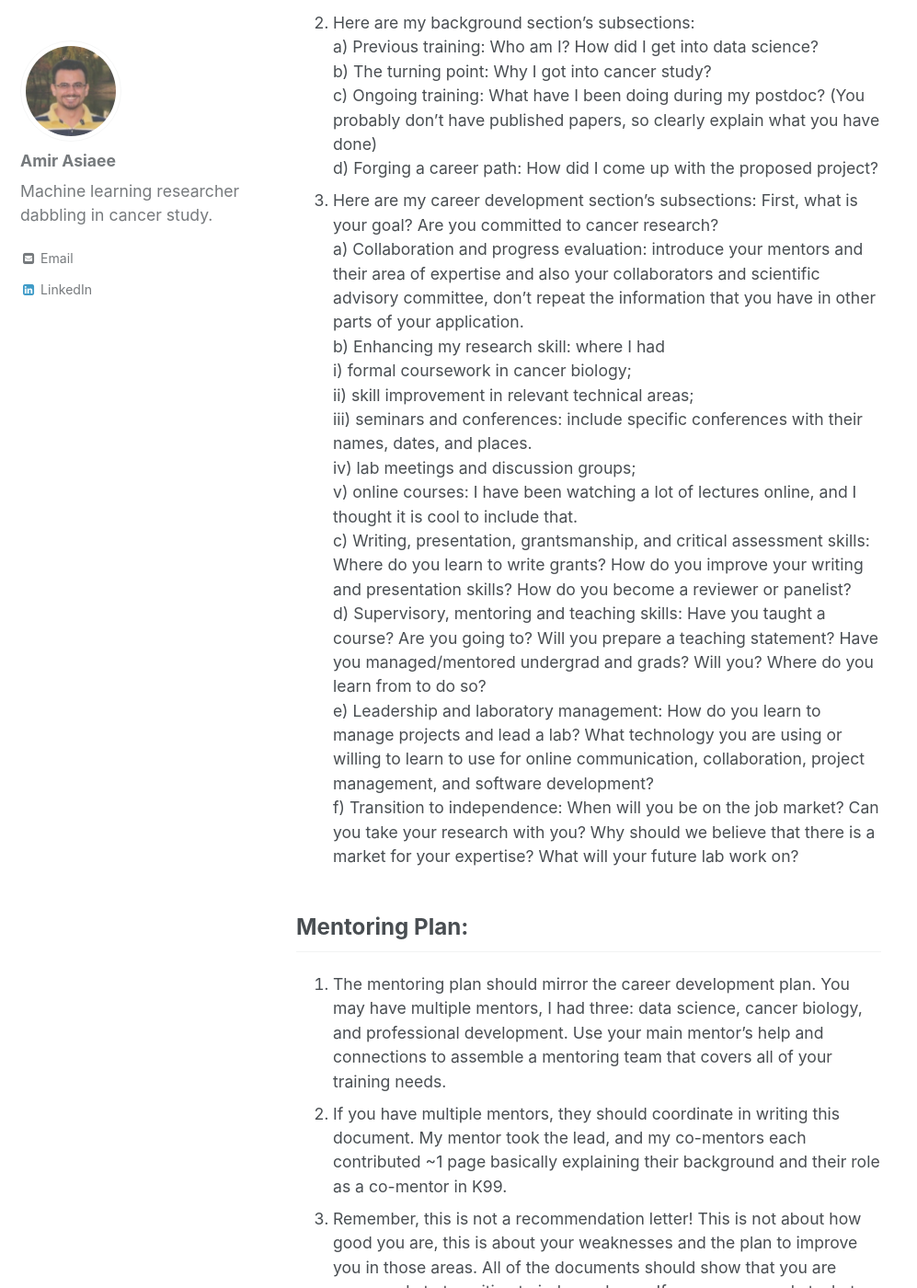
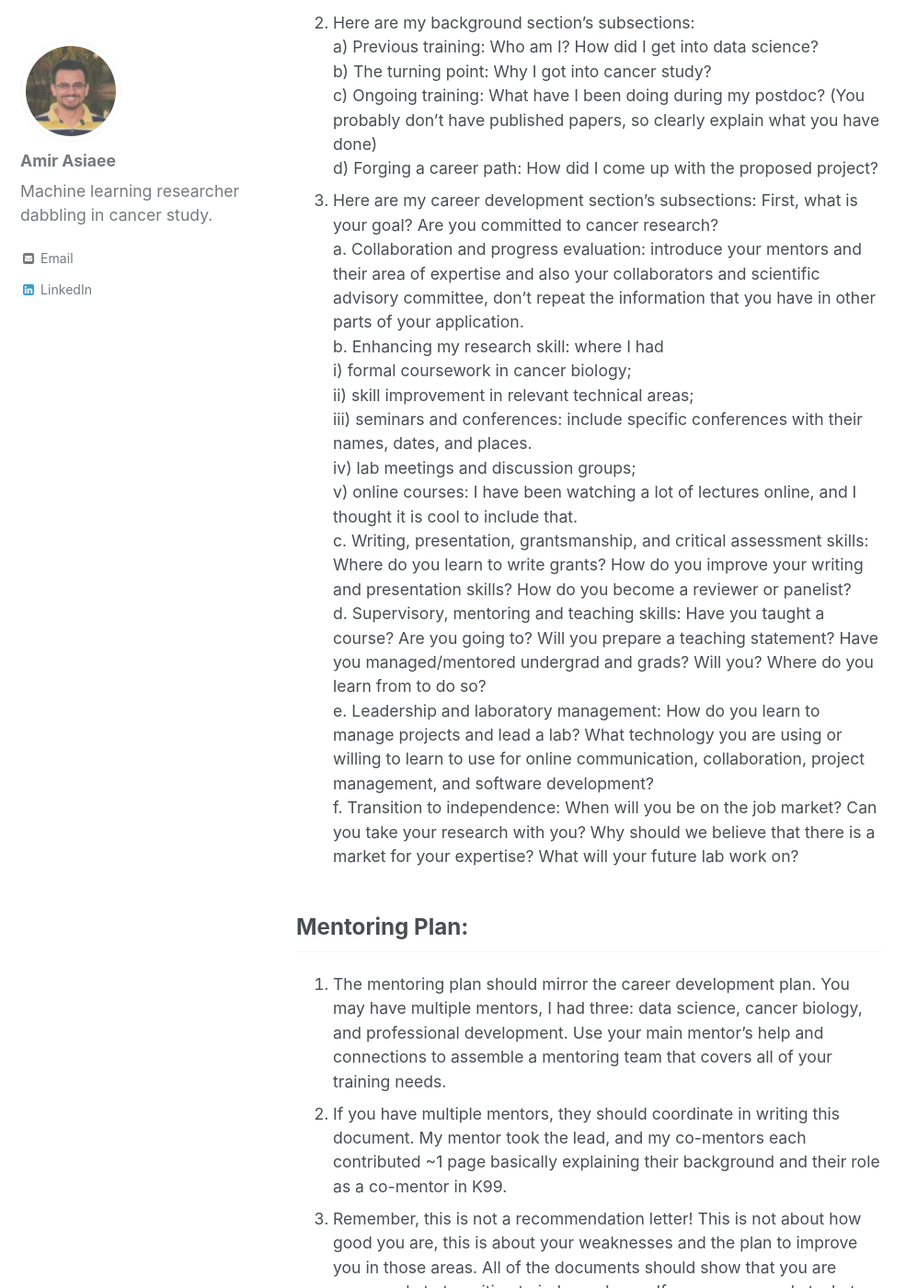
Before and after one commit to aasiaeet/aasiaeet.github.io, a Jekyll site: the page built from _posts/2019-03-02-early-k99.md, in a window 1280 px wide and 1400 px high, scrolled down 6769 px. Shown: the whole window at 92% size, without its empty margins (0-997 px from the left). Built offline with Jekyll 4.4.1, drawn with Linux system fonts in a browser that asks for light colours; nearby versions of some CDN libraries; comment, search, counter and statistics services are not loaded.

Commit message:
nested list.

```diff
--- a/_posts/2019-03-02-early-k99.md
+++ b/_posts/2019-03-02-early-k99.md
@@ -72,17 +72,17 @@ OK, going to the award itself. My stupidest mistake was not to communicate with
 	c) Ongoing training: What have I been doing during my postdoc? (You probably don't have published papers, so clearly explain what you have done)
 	d) Forging a career path: How did I come up with the proposed project?
 32. Here are my career development section's subsections: First, what is your goal? Are you committed to cancer research?
-	a) Collaboration and progress evaluation: introduce your mentors and their area of expertise and also your collaborators and scientific advisory committee, don't repeat the information that you have in other parts of your application.
-	b) Enhancing my research skill: where I had
+	a. Collaboration and progress evaluation: introduce your mentors and their area of expertise and also your collaborators and scientific advisory committee, don't repeat the information that you have in other parts of your application.
+	b. Enhancing my research skill: where I had
 		i) formal coursework in cancer biology;
 		ii) skill improvement in relevant technical areas;
 		iii) seminars and conferences: include specific conferences with their names, dates, and places.
 		iv) lab meetings and discussion groups;
 		v) online courses: I have been watching a lot of lectures online, and I thought it is cool to include that.
-	c) Writing, presentation, grantsmanship, and critical assessment skills: Where do you learn to write grants? How do you improve your writing and presentation skills? How do you become a reviewer or panelist?
-	d) Supervisory, mentoring and teaching skills: Have you taught a course? Are you going to? Will you prepare a teaching statement? Have you managed/mentored undergrad and grads? Will you? Where do you learn from to do so?
-	e) Leadership and laboratory management: How do you learn to manage projects and lead a lab? What technology you are using or willing to learn to use for online communication, collaboration, project management, and software development?
-	f) Transition to independence: When will you be on the job market? Can you take your research with you? Why should we believe that there is a market for your expertise? What will your future lab work on?
+	c. Writing, presentation, grantsmanship, and critical assessment skills: Where do you learn to write grants? How do you improve your writing and presentation skills? How do you become a reviewer or panelist?
+	d. Supervisory, mentoring and teaching skills: Have you taught a course? Are you going to? Will you prepare a teaching statement? Have you managed/mentored undergrad and grads? Will you? Where do you learn from to do so?
+	e. Leadership and laboratory management: How do you learn to manage projects and lead a lab? What technology you are using or willing to learn to use for online communication, collaboration, project management, and software development?
+	f. Transition to independence: When will you be on the job market? Can you take your research with you? Why should we believe that there is a market for your expertise? What will your future lab work on?
 
 ## Mentoring Plan:
 33. The mentoring plan should mirror the career development plan. You may have multiple mentors, I had three: data science, cancer biology, and professional development. Use your main mentor's help and connections to assemble a mentoring team that covers all of your training needs.
```
